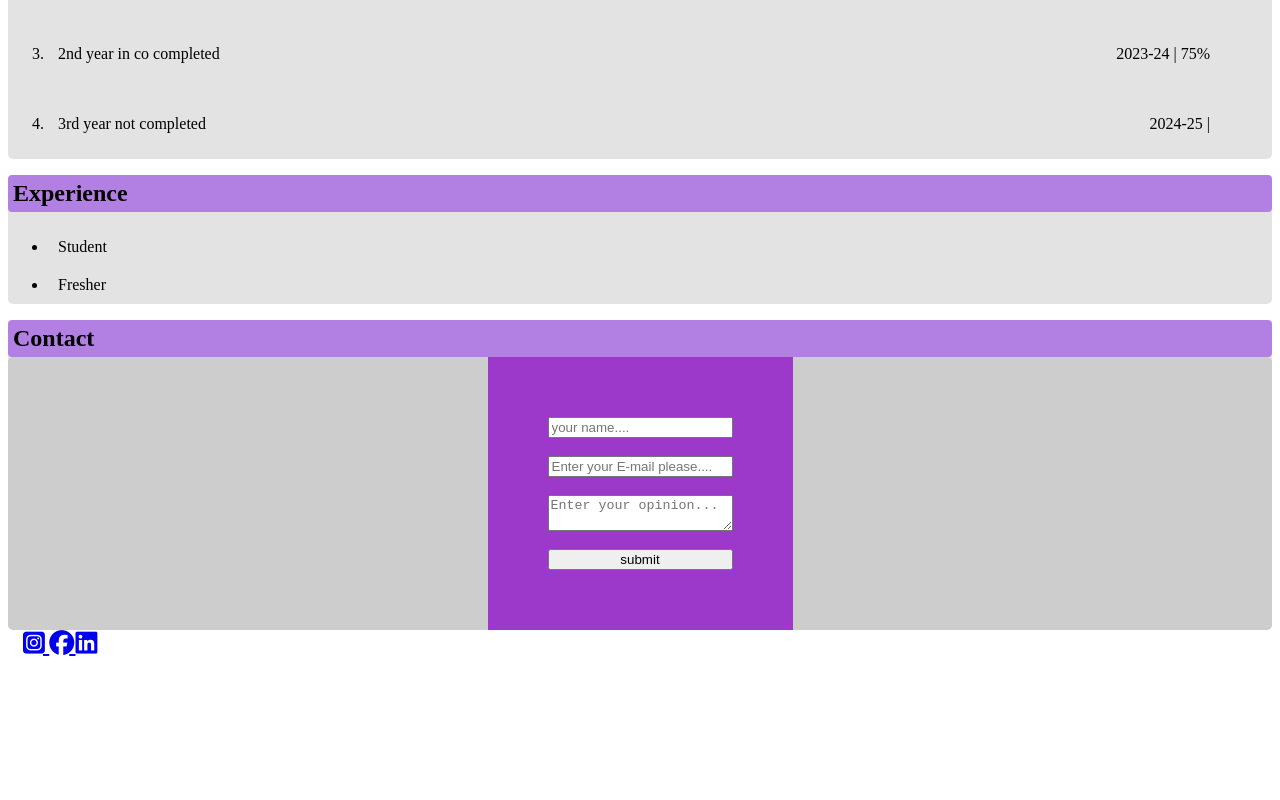
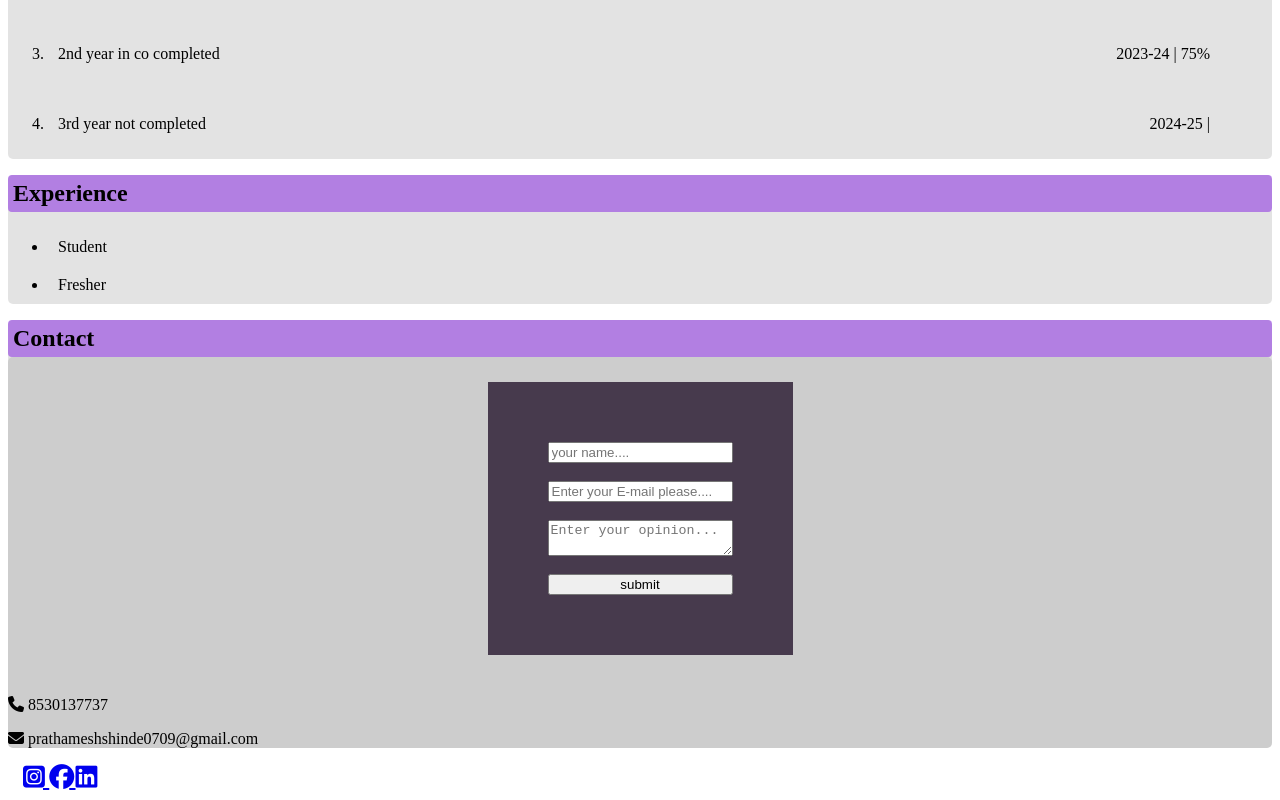
Before and after one commit to Prathamesh7777/Portfolio, a plain HTML site: page index.html in a window 1280 px wide. Shown: the part 1104-1904 px from the top of the page. Before the commit the page ends 1770 px from the top, so only its background shows below. Drawn offline with Linux system fonts and the light colour scheme.

Commit message:
contact1

```diff
--- a/image.css
+++ b/image.css
@@ -3,7 +3,7 @@
     border-style:solid;
     border-color: black;
     display:flex;
-    background-color: rgb(213 0 255 / 25%);
+    background-color: #8a2be28a;
     justify-content: space-between;
     align-items: center;
     border-radius: 5px;
@@ -95,9 +95,9 @@ li{
 .contact1{
  display: flex;
  justify-content: center;
+ padding: 25px;
 }
 .Social{
 
-  justify-content: center;
   font-size: 25px;
 }
--- a/index.html
+++ b/index.html
@@ -17,7 +17,8 @@
             <h3 id="h3">Contact</h3>
         </div>
     </div>
-    <div class="image1" >
+    <div class="image1" style="  background-color: #80808038;
+">
         <p style="width: 40%;">
           Lorem ipsum dolor, sit amet consectetur adipisicing elit. Maiores reprehenderit ad explicabo porro adipisci, perferendis totam deserunt atque, consectetur veritatis nihil maxime fugiat commodi aspernatur dolorum fuga? Laudantium, nobis reprehenderit.
         </p>
@@ -85,11 +86,9 @@
     <div class="contact">
         <h2 id="Expid" >Contact</h2>
         <div class="Exp">
+
         <div class="contact1">
-        <form style="display: grid;  background-color: rgb(156, 56, 202);
-
-        width: fit-content;
-        padding: 60px;">
+        <form style="display: grid;  background-color: rgb(71, 58, 77); width: fit-content; padding: 60px;">
             <!-- <label for="fname">Full Name : </label> -->
             <input type="text" id="fname" name="Full Name" placeholder="your name...."><br>
             <!-- <label for="E-mail">E-mail : </label> -->
@@ -98,8 +97,9 @@
             <textarea name="subject" id="subject" placeholder="Enter your opinion..."></textarea><br>
             <input type="submit" value="submit">
         </form>
-
         </div>
+        <p><i class="fa-solid fa-phone"></i> 8530137737</p>
+        <p><i class="fa-solid fa-envelope"></i> prathameshshinde0709@gmail.com</p>
     </div>
     </div>
     <div class="Social">
```
